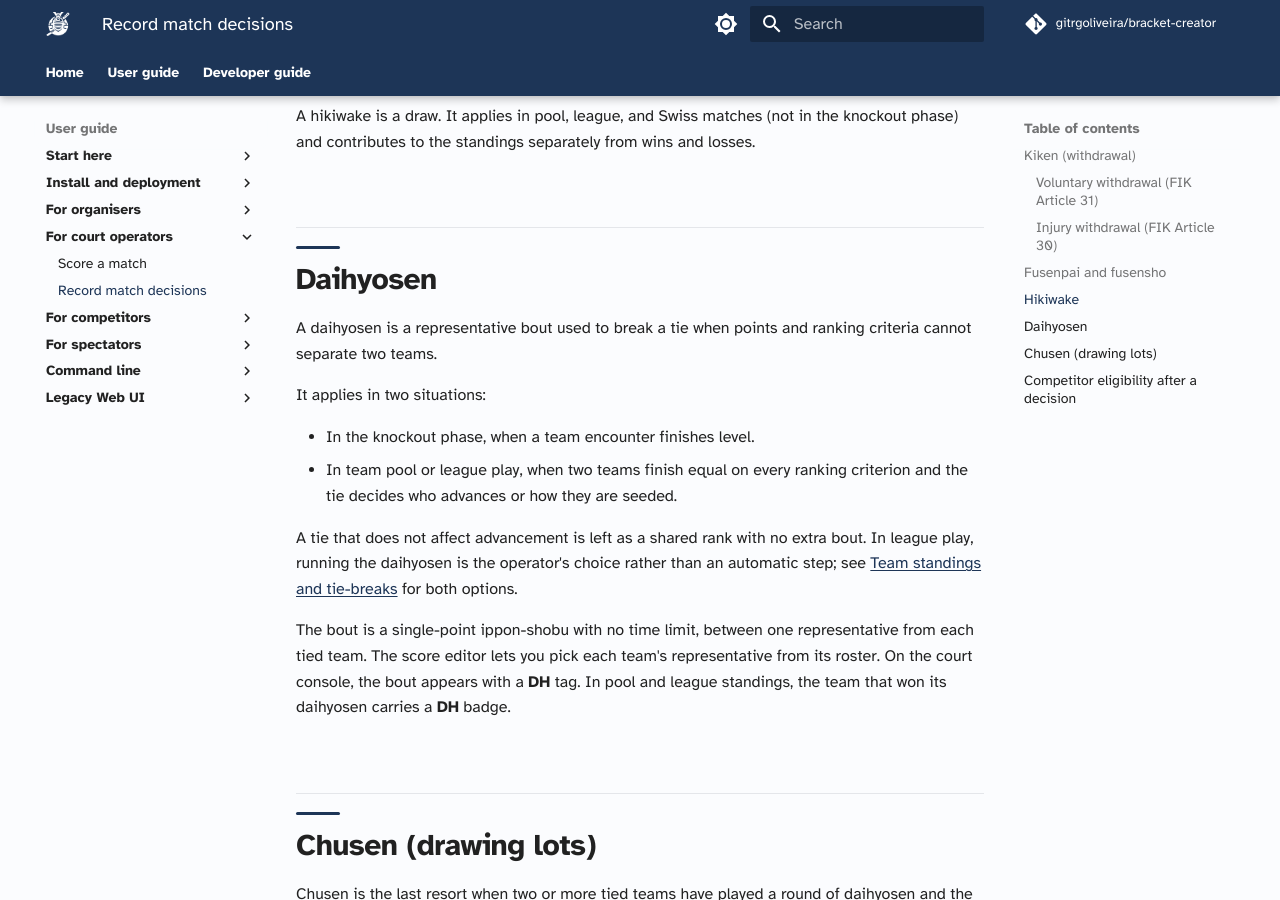
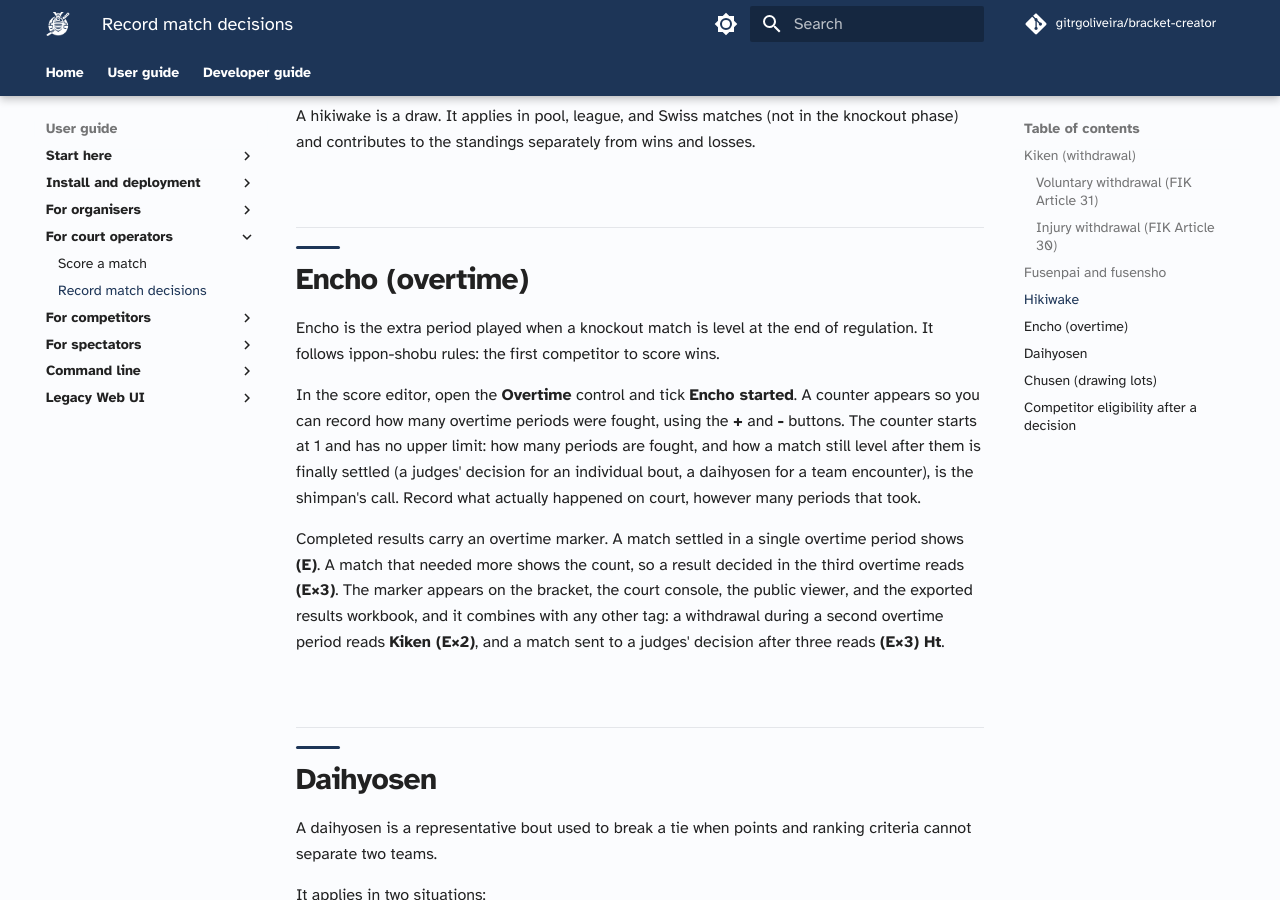
Before and after one commit to gitrgoliveira/bracket-creator, an MkDocs documentation site: the page built from docs/user-guide/court-operators/recording-decisions.md, in a window 1280 px wide and 900 px high, scrolled down 1542 px. Built offline with MkDocs 1.6.1 and Material for MkDocs 9.7.7, drawn with Linux system fonts in a browser that asks for light colours; comment, search, counter and statistics services are not loaded.

Commit message:
docs(mp-m4bn): document encho overtime and the (E)/(E×N) result marker
The court-operator decision guide covered kiken, fusenpai/fusensho,
hikiwake, daihyosen and chusen, but never encho, so the overtime toggle
and its result marker were undocumented.

Documents the unbounded period counter (the shimpan decide how many
periods are fought and how a still-level match is settled) and the
(E) / (E×N) marker, including how it combines with other tags.

```diff
--- a/docs/user-guide/court-operators/recording-decisions.md
+++ b/docs/user-guide/court-operators/recording-decisions.md
@@ -26,6 +26,14 @@ An injury kiken can be reinstated later by the operator if the competitor recove
 
 A hikiwake is a draw. It applies in pool, league, and Swiss matches (not in the knockout phase) and contributes to the standings separately from wins and losses.
 
+## Encho (overtime)
+
+Encho is the extra period played when a knockout match is level at the end of regulation. It follows ippon-shobu rules: the first competitor to score wins.
+
+In the score editor, open the **Overtime** control and tick **Encho started**. A counter appears so you can record how many overtime periods were fought, using the **+** and **-** buttons. The counter starts at 1 and has no upper limit: how many periods are fought, and how a match still level after them is finally settled (a judges' decision for an individual bout, a daihyosen for a team encounter), is the shimpan's call. Record what actually happened on court, however many periods that took.
+
+Completed results carry an overtime marker. A match settled in a single overtime period shows **(E)**. A match that needed more shows the count, so a result decided in the third overtime reads **(E×3)**. The marker appears on the bracket, the court console, the public viewer, and the exported results workbook, and it combines with any other tag: a withdrawal during a second overtime period reads **Kiken (E×2)**, and a match sent to a judges' decision after three reads **(E×3) Ht**.
+
 ## Daihyosen
 
 A daihyosen is a representative bout used to break a tie when points and ranking criteria cannot separate two teams.
```
